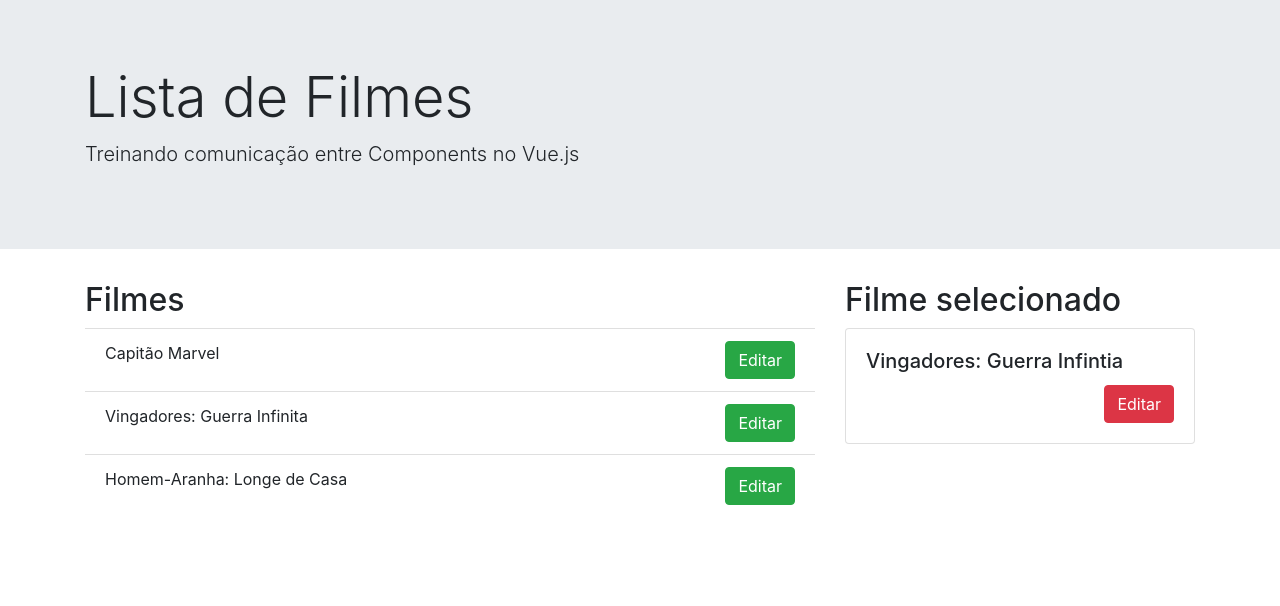
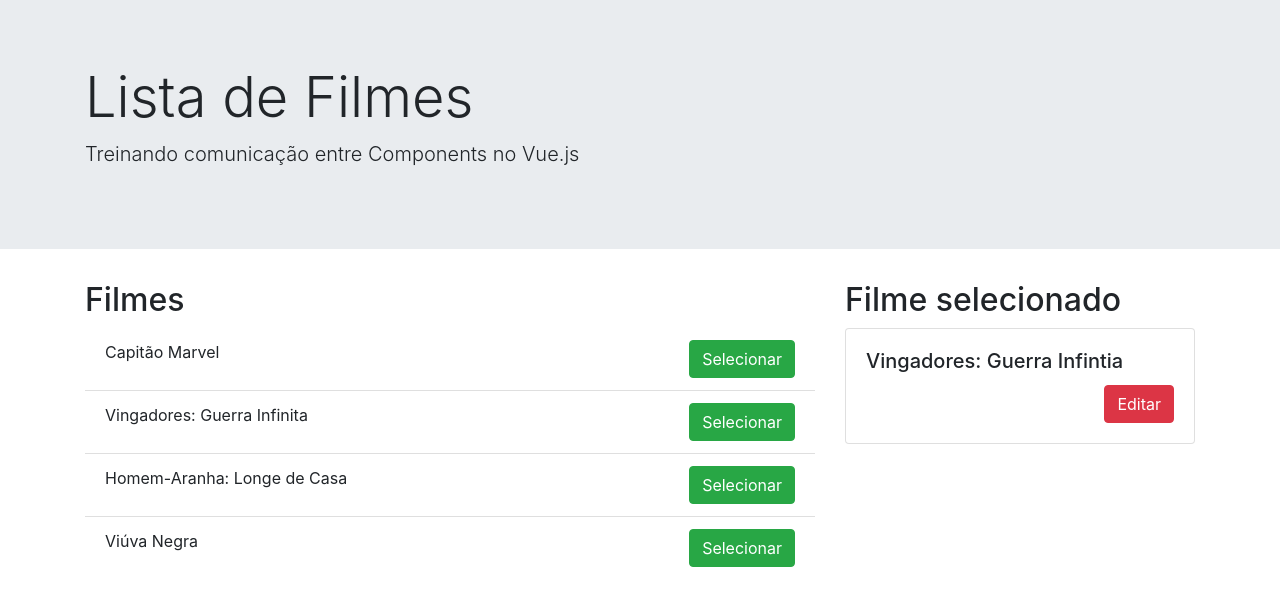
Before and after one commit to taironedias/vue-init, a Vue app in the folder with-docker/code/vue-components-comunicacao/: page / in a window 1280 px wide. Shown: the top 606 px of the page. Built offline with nearby package versions, Linux system fonts and the light colour scheme.

Commit message:
passando dados para props dinamicamente

```diff
--- a/with-docker/code/vue-components-comunicacao/public/index.html
+++ b/with-docker/code/vue-components-comunicacao/public/index.html
@@ -6,8 +6,8 @@
     <meta name="viewport" content="width=device-width,initial-scale=1.0">
     <link rel="icon" href="<%= BASE_URL %>favicon.ico">
     <title><%= htmlWebpackPlugin.options.title %></title>
-    <!-- <link rel="stylesheet" href="https://cdn.jsdelivr.net/npm/bootstrap@4.5.3/dist/css/bootstrap.min.css" integrity="sha384-TX8t27EcRE3e/ihU7zmQxVncDAy5uIKz4rEkgIXeMed4M0jlfIDPvg6uqKI2xXr2" crossorigin="anonymous"> -->
-    <link rel="stylesheet" href="https://stackpath.bootstrapcdn.com/bootstrap/4.1.3/css/bootstrap.min.css" integrity="sha384-MCw98/SFnGE8fJT3GXwEOngsV7Zt27NXFoaoApmYm81iuXoPkFOJwJ8ERdknLPMO" crossorigin="anonymous">
+    <link rel="stylesheet" href="https://cdn.jsdelivr.net/npm/bootstrap@4.5.3/dist/css/bootstrap.min.css" integrity="sha384-TX8t27EcRE3e/ihU7zmQxVncDAy5uIKz4rEkgIXeMed4M0jlfIDPvg6uqKI2xXr2" crossorigin="anonymous">
+    <!-- <link rel="stylesheet" href="https://stackpath.bootstrapcdn.com/bootstrap/4.1.3/css/bootstrap.min.css" integrity="sha384-MCw98/SFnGE8fJT3GXwEOngsV7Zt27NXFoaoApmYm81iuXoPkFOJwJ8ERdknLPMO" crossorigin="anonymous"> -->
   </head>
   <body>
     <noscript>
--- a/with-docker/code/vue-components-comunicacao/src/components/FilmesLista.vue
+++ b/with-docker/code/vue-components-comunicacao/src/components/FilmesLista.vue
@@ -5,9 +5,7 @@
             <h2>Filmes</h2>
 
             <div class="list-group list-group-flush">
-                <FilmesListaItem filmeTitulo="Capitão Marvel"/>
-                <FilmesListaItem filmeTitulo="Vingadores: Guerra Infinita" />
-                <FilmesListaItem filmeTitulo="Homem-Aranha: Longe de Casa"/>
+                <FilmesListaItem v-for="(filme, index) in filmes" :key="index" :filmeTitulo="filme"/>
             </div>
         </div>
 
@@ -26,6 +24,16 @@ export default {
     components: {
         FilmesListaItem,
         FilmesListaItemInfo
+    },
+    data() {
+        return {
+            filmes: [
+                'Capitão Marvel',
+                'Vingadores: Guerra Infinita',
+                'Homem-Aranha: Longe de Casa',
+                'Viúva Negra'
+            ]
+        }
     }
 }
 </script>
--- a/with-docker/code/vue-components-comunicacao/src/components/FilmesListaItem.vue
+++ b/with-docker/code/vue-components-comunicacao/src/components/FilmesListaItem.vue
@@ -1,7 +1,7 @@
 <template>
     <li class="list-group-item">
         <span>{{ filmeTitulo }}</span>
-        <button class="btn btn-success float-right">Editar</button>
+        <button class="btn btn-success float-right">Selecionar</button>
     </li>
 </template>
 
```
